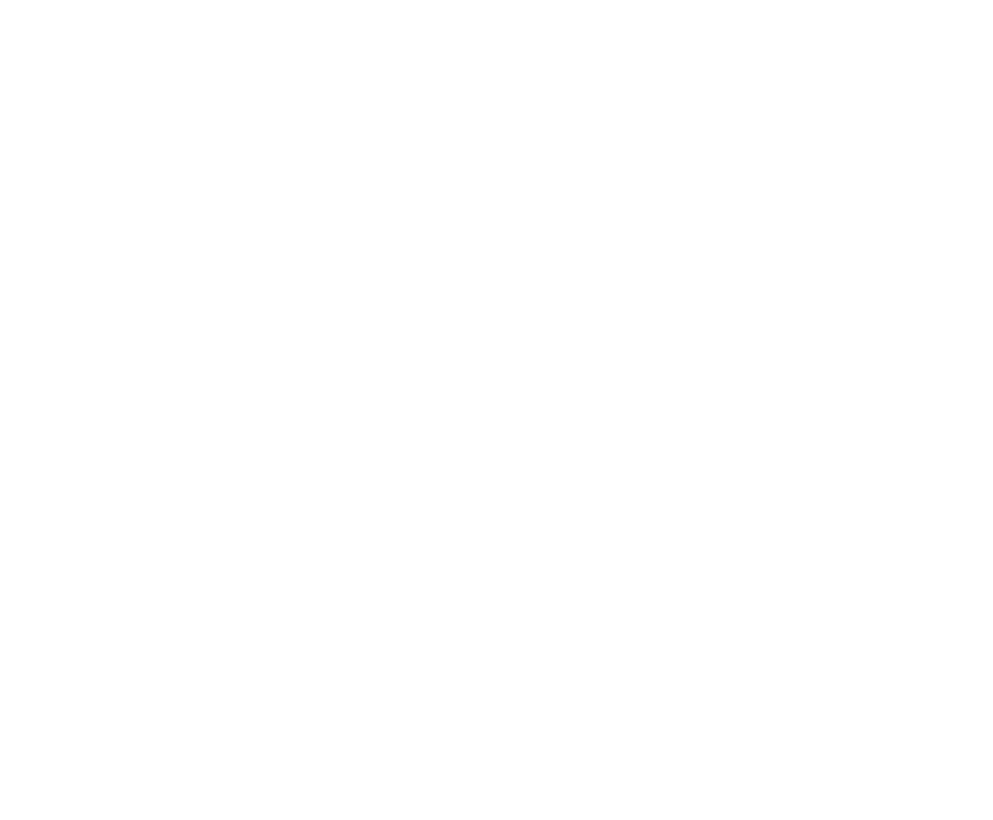
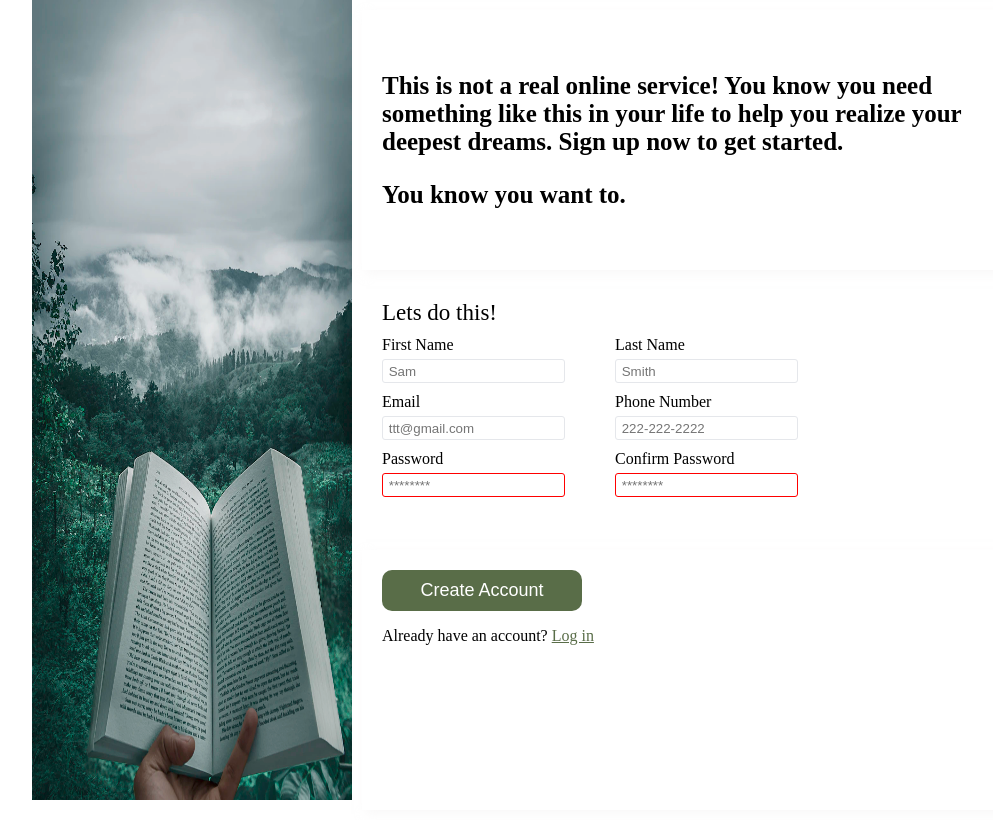
Before and after one commit to TBroadJr/odin-form-signup, a plain HTML site: page index.html in a window 1280 px wide. Shown: the whole page, without its empty margins (112-1105 px from the left). Drawn offline with Linux system fonts and the light colour scheme.

Commit message:
Finished UI and functionality

```diff
--- a/index.html
+++ b/index.html
@@ -8,6 +8,72 @@
   <script src="./script.js" defer></script>
 </head>
 <body>
+  <div class="left-box">
+    <img src="./img/photo-1541963463532-d68292c34b19.webp" alt="Random Img">
+  </div>
+  <div class="right-box">
+    <div class="top-section">
+      <div class="text-section">
+        <p>This is not a real online service! You know you need something
+          like this in your life to help you realize your deepest dreams.
+          Sign up now to get started.</p>
+          <p>
+            You know you want to.
+          </p>
+      </div>
+
+    </div>
+    <div class="middle-section">
+      <header>Lets do this!</header>
+      <form action="./index.html" method="get">
+        <div class="form-row">
+
+          <div class="field-container">
+            <label for="first-name">First Name</label>
+            <input type="text" name="first-name" id="first-name" placeholder=" Sam" required>
+          </div>
+
+          <div class="field-container">
+            <label for="last-name">Last Name</label>
+            <input type="text" name="last-name" id="last-name" placeholder=" Smith" required>
+          </div>
+
+        </div>
+
+        <div class="form-row">
+
+          <div class="field-container">
+            <label for="email">Email</label>
+            <input type="email" name="email" id="email" placeholder=" ttt@gmail.com" required>
+          </div>
+
+          <div class="field-container">
+            <label for="phone">Phone Number</label>
+            <input type="number" name="phone" id="phone" placeholder=" 222-222-2222" required>
+          </div>
+
+        </div>
+
+        <div class="form-row">
+
+          <div class="field-container">
+            <label for="password">Password</label>
+            <input type="password" name="password" id="password" placeholder=" ********" required minlength="8">
+          </div>
+
+          <div class="field-container">
+            <label for="confirm-password">Confirm Password</label>
+            <input type="password" name="confirm-password" id="confirm-password" placeholder=" ********" required minlength="8">
+          </div>
+
+        </div>
+      </form>
+    </div>
+    <div class="bottom-section">
+      <button type="submit">Create Account</button>
+      <p>Already have an account? <a href="./index.html">Log in</a></p>
+    </div>
+  </div>
 
 </body>
 </html>
--- a/script.js
+++ b/script.js
@@ -0,0 +1,13 @@
+let submitButn = document.querySelector('button');
+
+let password = document.getElementById("password");
+let confirmPassword = document.getElementById("confirm-password");
+
+
+submitButn.addEventListener('click', () => {
+  if (password.value === confirmPassword.value) {
+    alert("Success");
+  } else {
+    alert("Passwords Do not match");
+  }
+});
--- a/styles.css
+++ b/styles.css
@@ -0,0 +1,121 @@
+:root {
+  --input-border-color: #E5E7EB;
+  --create-account-btn: #596D48;
+}
+
+body {
+  display: flex;
+  margin: 0;
+}
+
+img {
+  width: 25vw;
+}
+
+header {
+  font-size: 23px;
+}
+
+form {
+  display: flex;
+  flex-direction: column;
+  gap: 10px;
+}
+
+input {
+  border-radius: 3px;
+  border-style: solid;
+  border-width: 1px;
+  height: 20px;
+
+  border-color: var(--input-border-color, lightGrey);
+}
+
+input:focus {
+  box-shadow: 2px 0 0 rgba(0, 0, 0, 0.5);
+}
+
+button {
+  width: 200px;
+  border-style: solid;
+  border: none;
+  background-color: var(--create-account-btn, green);
+  border-radius: 10px;
+  color: white;
+  font-size: 18px;
+  padding: 10px;
+}
+
+a {
+  color: var(--create-account-btn, green);
+}
+
+
+.left-box,
+.right-box {
+  height: 100vh;
+  display: flex;
+}
+
+.left-box {
+  flex: 2;
+  justify-content: end;
+}
+
+.right-box {
+  flex: 3;
+  flex-direction: column;
+  padding: 10px;
+  margin-right: 100px;
+  gap: 10px;
+}
+
+.top-section,
+.middle-section,
+.bottom-section {
+  display: flex;
+  flex: 1;
+  flex-direction: column;
+  padding: 20px;
+}
+
+.top-section {
+  justify-content: center;
+  font-size: 25px;
+  font-weight: bold;
+  flex-direction: column;
+  box-shadow: 4px 4px 10px rgb(243, 241, 241, 0.5);
+}
+
+.text-section {
+  width: 50vw;
+}
+.middle-section {
+  gap: 10px;
+}
+
+.form-row {
+  display: flex;
+  flex-direction: row;
+  gap: 50px;
+}
+
+.field-container {
+  display: flex;
+  flex-direction: column;
+  gap: 5px;
+}
+.bottom-section {
+  box-shadow: 4px 4px 10px rgb(243, 241, 241, 0.5);
+
+}
+
+#password:valid,
+#confirm-password:valid {
+  border-color: green;
+}
+
+#password:invalid,
+#confirm-password:invalid {
+  border-color: red;
+}
```
